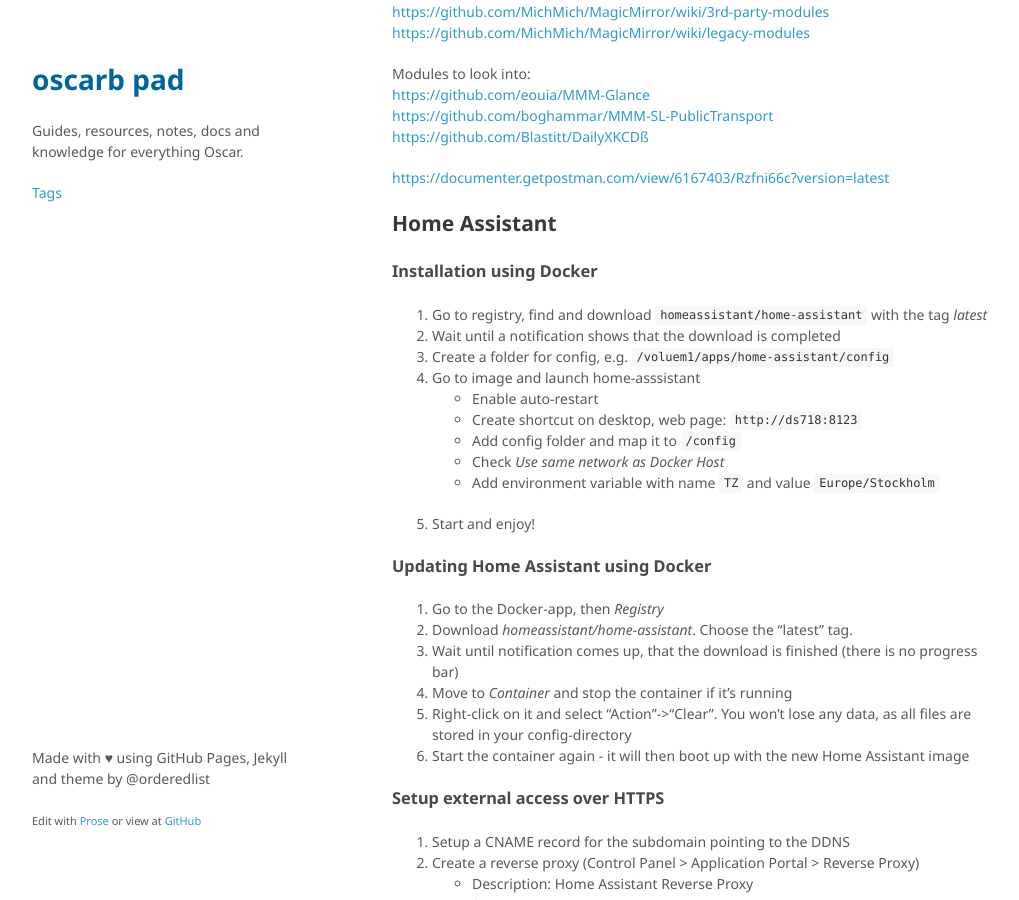
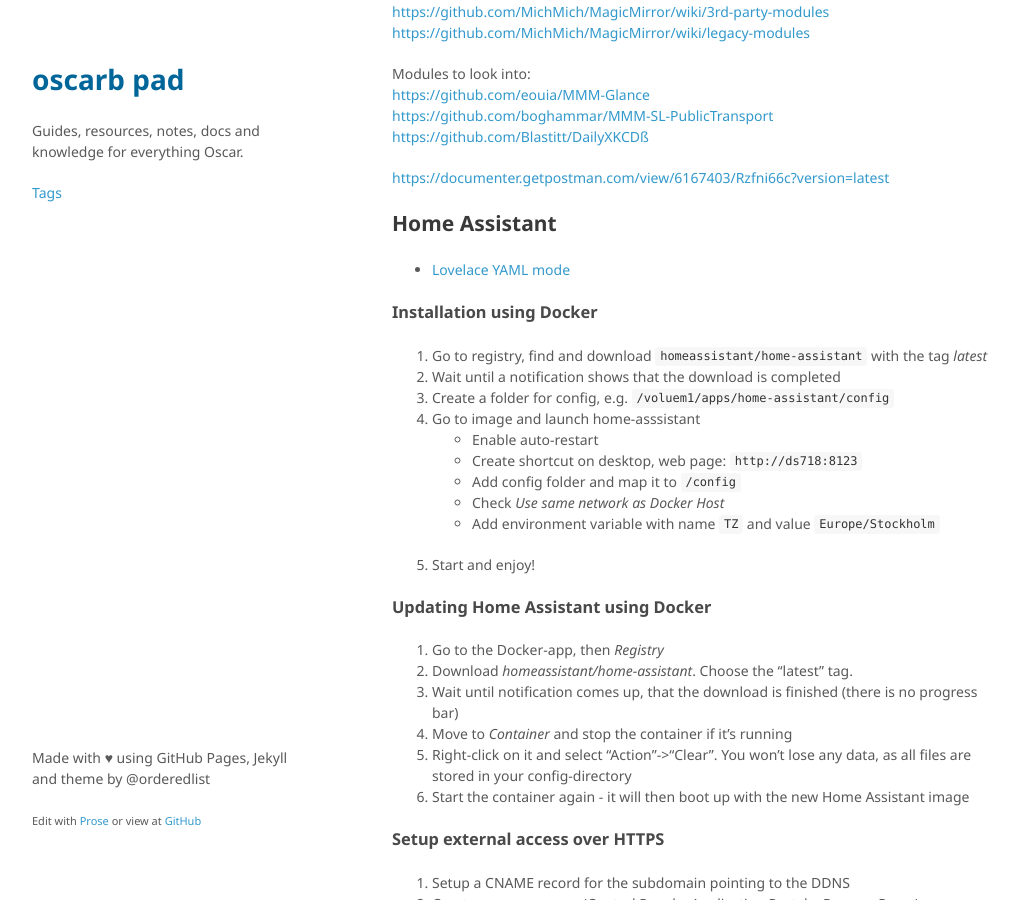
Before and after one commit to oscarb/pad, a Jekyll site: the page built from _docs/ds713.md, in a window 1280 px wide and 900 px high, scrolled down 7143 px. Shown: the whole window, without its empty margins (128-1147 px from the left). Built offline with Jekyll 4.4.1, drawn with Linux system fonts in a browser that asks for light colours; some web fonts are replaced.

Commit message:
Update ds713.md

```diff
--- a/_docs/ds713.md
+++ b/_docs/ds713.md
@@ -308,6 +308,8 @@ https://documenter.getpostman.com/view/6167403/Rzfni66c?version=latest
 
 ## Home Assistant
 
+* [Lovelace YAML mode](https://www.home-assistant.io/lovelace/yaml-mode/)
+
 ### Installation using Docker
 
 0. Go to registry, find and download `homeassistant/home-assistant` with the tag *latest*
```
